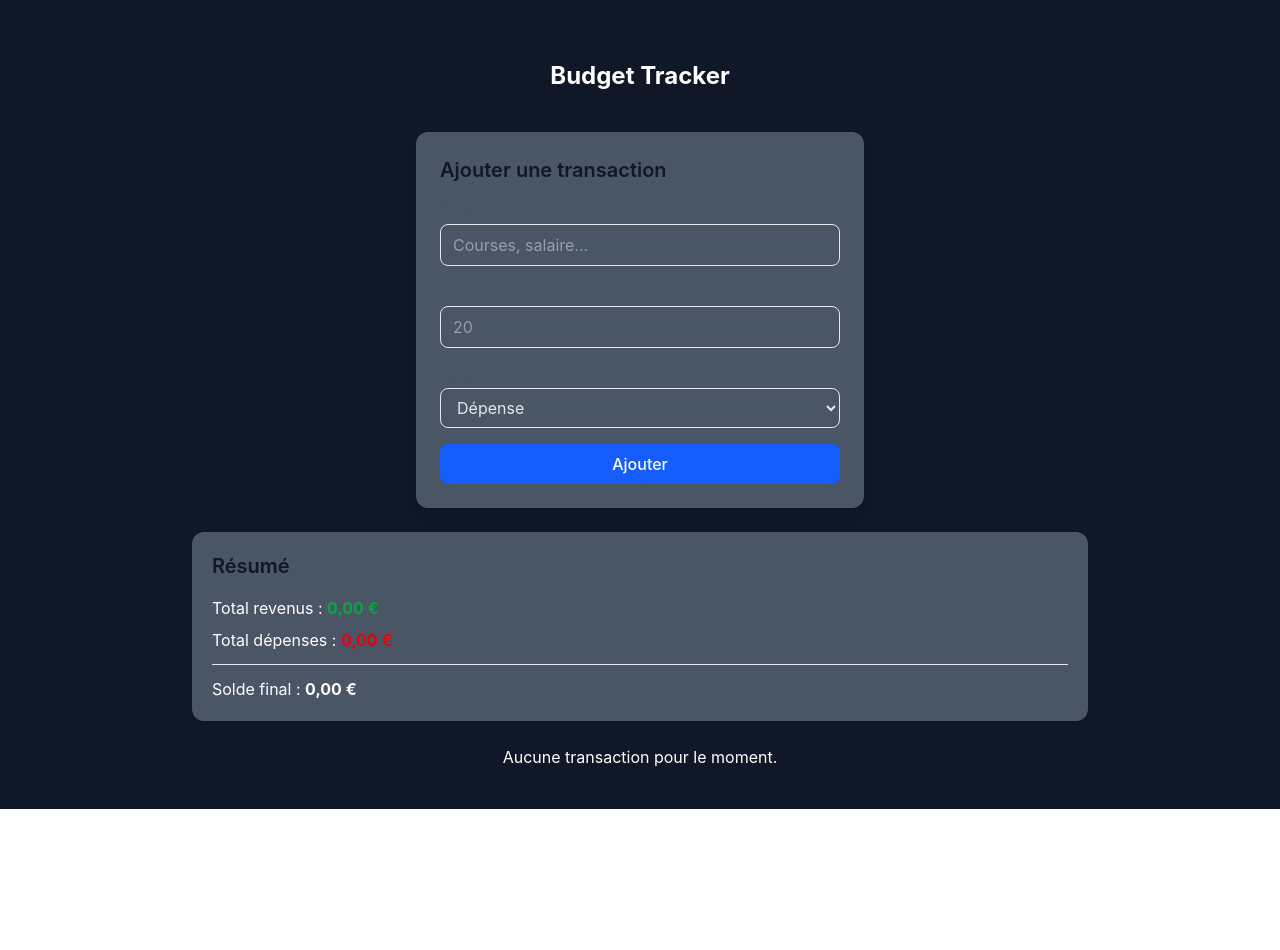
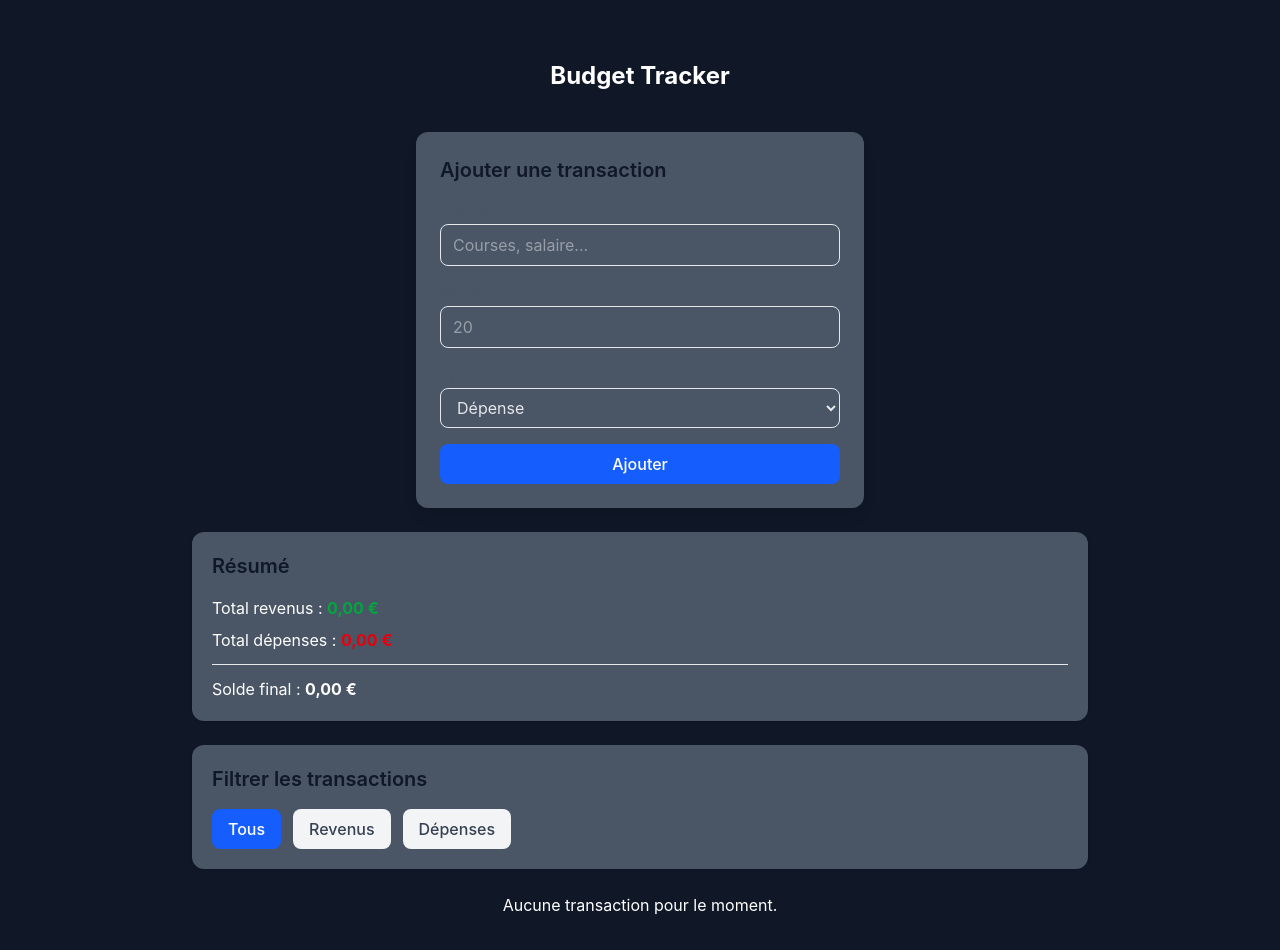
Before and after one commit to LowkeyAlways/BudgetTracker, a React (Vite) app: page / in a window 1280 px wide. Shown: the top 950 px of the page. Before the commit the page ends 809 px from the top, so only its background shows below. Built offline with nearby package versions, Linux system fonts and the light colour scheme.

Commit message:
feat: add transaction filter by type

```diff
--- a/src/App.tsx
+++ b/src/App.tsx
@@ -1,10 +1,19 @@
 import TransactionForm from "./components/TransactionForm";
 import TransactionList from "./components/TransactionList";
 import Balance from "./components/Balance";
+import Filter from "./components/Filter";
 import { useTransactions } from "./hooks/useTransactions";
+import { useFilter } from "./hooks/useFilter";
+import { useFilteredTransactions } from "./hooks/useFilteredTransactions";
 
 function App() {
   const { transactions, addTransaction, deleteTransaction } = useTransactions();
+  const { selectedFilter, setSelectedFilter } = useFilter();
+
+  const { filteredTransactions } = useFilteredTransactions({
+    transactions,
+    selectedFilter,
+  });
 
   return (
     <div className="min-h-screen bg-gray-900 p-10">
@@ -15,7 +24,15 @@ function App() {
 
         <Balance items={transactions} />
 
-        <TransactionList items={transactions} onDelete={deleteTransaction} />
+        <Filter
+          selectedFilter={selectedFilter}
+          onChangeFilter={setSelectedFilter}
+        />
+
+        <TransactionList
+          items={filteredTransactions}
+          onDelete={deleteTransaction}
+        />
       </div>
     </div>
   );
--- /dev/null
+++ b/src/components/Filter.tsx
@@ -0,0 +1,52 @@
+type FilterType = "all" | "income" | "expense";
+
+type Props = {
+  selectedFilter: FilterType;
+  onChangeFilter: (filter: FilterType) => void;
+};
+
+export default function Filter({ selectedFilter, onChangeFilter }: Props) {
+  return (
+    <section className="mt-6 mb-3 rounded-xl bg-gray-600 p-5 shadow">
+      <h2 className="mb-4 text-xl font-semibold text-gray-900">Filtrer les transactions</h2>
+
+      <div className="flex gap-3">
+        <button
+          type="button"
+          onClick={() => onChangeFilter("all")}
+          className={`rounded-lg px-4 py-2 font-medium transition ${
+            selectedFilter === "all"
+              ? "bg-blue-600 text-white"
+              : "bg-gray-100 text-gray-700 hover:bg-gray-200"
+          }`}
+        >
+          Tous
+        </button>
+
+        <button
+          type="button"
+          onClick={() => onChangeFilter("income")}
+          className={`rounded-lg px-4 py-2 font-medium transition ${
+            selectedFilter === "income"
+              ? "bg-green-600 text-white"
+              : "bg-gray-100 text-gray-700 hover:bg-gray-200"
+          }`}
+        >
+          Revenus
+        </button>
+
+        <button
+          type="button"
+          onClick={() => onChangeFilter("expense")}
+          className={`rounded-lg px-4 py-2 font-medium transition ${
+            selectedFilter === "expense"
+              ? "bg-red-600 text-white"
+              : "bg-gray-100 text-gray-700 hover:bg-gray-200"
+          }`}
+        >
+          Dépenses
+        </button>
+      </div>
+    </section>
+  );
+}
--- a/src/components/TransactionList.tsx
+++ b/src/components/TransactionList.tsx
@@ -18,10 +18,10 @@ export default function TransactionList({ items, onDelete }: Props) {
       <table className="w-full border-collapse mt-5">
         <thead>
           <tr>
-            <th className="border border-gray-500 px-3 py-3 text-center bg-gray-600 ">Description</th>
-            <th className="border border-gray-500 px-3 py-3 text-center bg-gray-600">Montant</th>
-            <th className="border border-gray-500 px-3 py-3 text-center bg-gray-600">Type</th>
-            <th className="border border-gray-500 px-3 py-3 text-center bg-gray-600">Action</th>
+            <th className="border border-gray-500 px-3 py-3 text-center bg-gray-600 text-gray-900">Description</th>
+            <th className="border border-gray-500 px-3 py-3 text-center bg-gray-600 text-gray-900">Montant</th>
+            <th className="border border-gray-500 px-3 py-3 text-center bg-gray-600 text-gray-900">Type</th>
+            <th className="border border-gray-500 px-3 py-3 text-center bg-gray-600 text-gray-900">Action</th>
           </tr>
         </thead>
 
--- /dev/null
+++ b/src/hooks/useFilter.ts
@@ -0,0 +1,12 @@
+import { useState } from "react";
+
+export type FilterType = "all" | "income" | "expense";
+
+export function useFilter() {
+  const [selectedFilter, setSelectedFilter] = useState<FilterType>("all");
+
+  return {
+    selectedFilter,
+    setSelectedFilter,
+  };
+}
--- /dev/null
+++ b/src/hooks/useFilteredTransactions.ts
@@ -0,0 +1,28 @@
+import type { Transaction } from "../types/Transaction";
+import type { FilterType } from "./useFilter";
+
+type Props = {
+  transactions: Transaction[];
+  selectedFilter: FilterType;
+};
+
+export function useFilteredTransactions({
+  transactions,
+  selectedFilter,
+}: Props) {
+  const filteredTransactions = transactions.filter((transaction) => {
+    if (selectedFilter === "income") {
+      return transaction.type === "income";
+    }
+
+    if (selectedFilter === "expense") {
+      return transaction.type === "expense";
+    }
+
+    return true;
+  });
+
+  return {
+    filteredTransactions,
+  };
+}
```
